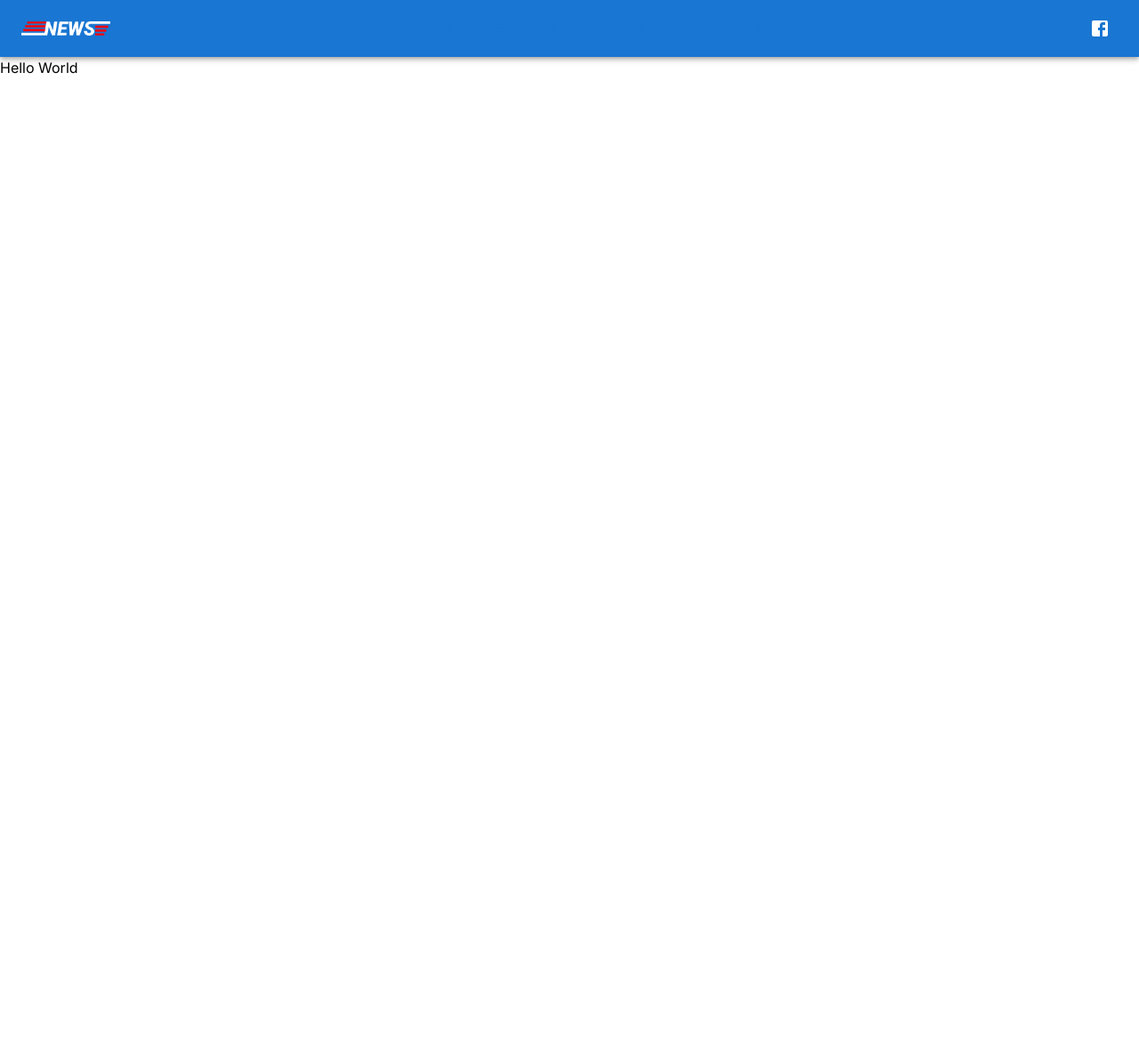
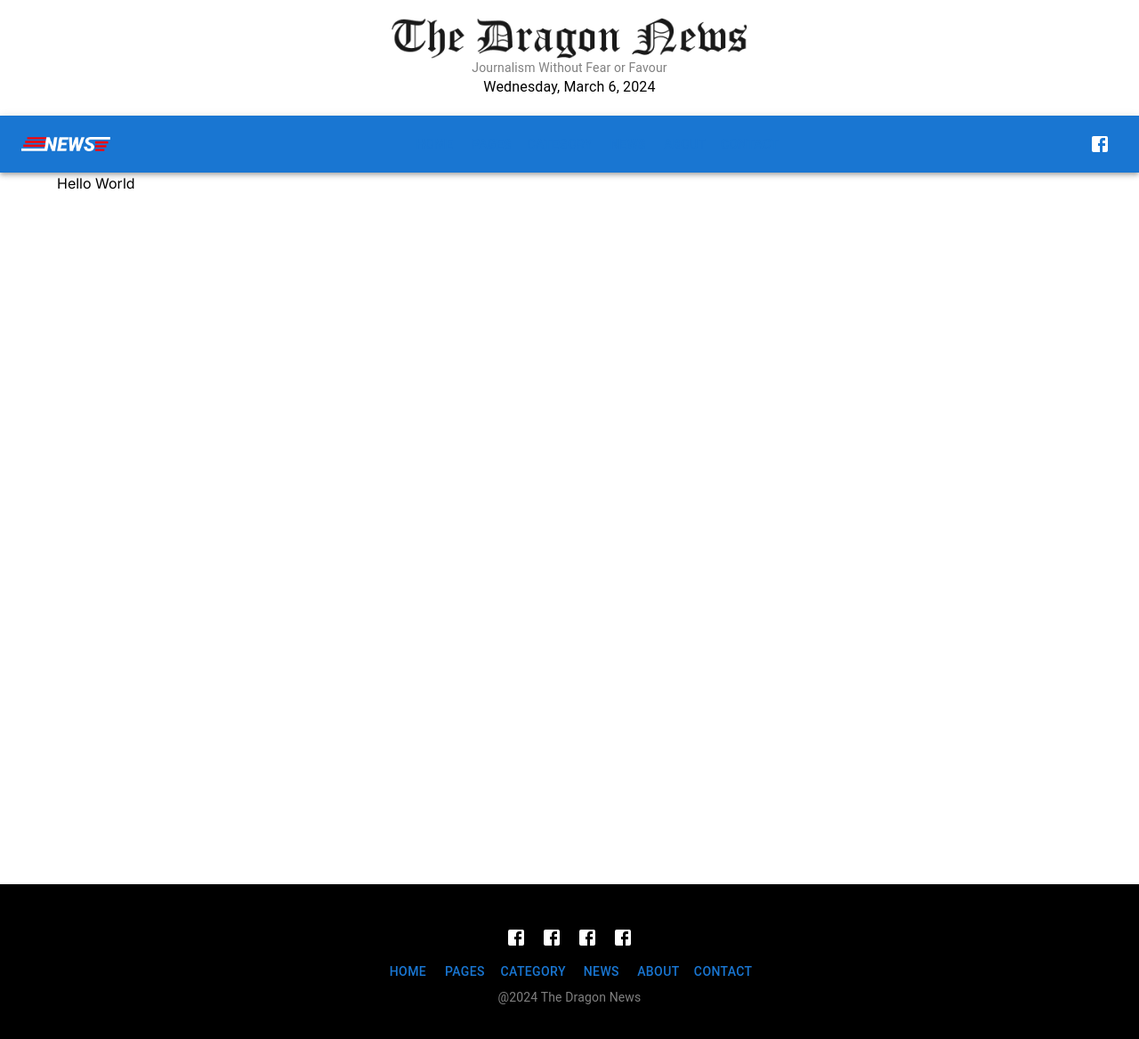
Before and after one commit to Bipon-Roy/nextjs-news-portal, a Next.js app: page / in a window 1280 px wide. Shown: the top 1168 px of the page at 89% size. Before the commit the page ends 800 px from the top, so only its background shows below. Built offline with nearby package versions, Linux system fonts and the light colour scheme.

Commit message:
Added Header Component and getCurrentDate utils func

```diff
--- a/src/app/layout.js
+++ b/src/app/layout.js
@@ -1,6 +1,8 @@
 import { Inter } from "next/font/google";
 import "./globals.css";
 import Navbar from "@/components/shared/Navbar";
+import Footer from "@/components/shared/Footer";
+import { Container } from "@mui/material";
 
 const inter = Inter({ subsets: ["latin"] });
 
@@ -14,7 +16,8 @@
         <html lang="en">
             <body className={inter.className}>
                 <Navbar />
-                {children}
+                <Container className="min-h-screen"> {children}</Container>
+                <Footer />
             </body>
         </html>
     );
--- /dev/null
+++ b/src/components/shared/Footer.js
@@ -0,0 +1,70 @@
+import { Box, Button, Container, IconButton, Typography } from "@mui/material";
+import FacebookIcon from "@mui/icons-material/Facebook";
+import Link from "next/link";
+const Footer = () => {
+    const navItems = [
+        {
+            route: "Home",
+            pathname: "/",
+        },
+        {
+            route: "Pages",
+            pathname: "/pages",
+        },
+        {
+            route: "Category",
+            pathname: "/categories/news?category=all-news",
+        },
+        {
+            route: "News",
+            pathname: "/news",
+        },
+        {
+            route: "About",
+            pathname: "/about",
+        },
+        {
+            route: "Contact",
+            pathname: "/contact",
+        },
+    ];
+    return (
+        <Box className="bg-black px-2 py-10">
+            <Container>
+                <Box
+                    className="w-full text-center"
+                    sx={{
+                        "& svg": {
+                            color: "white",
+                        },
+                    }}
+                >
+                    <IconButton>
+                        <FacebookIcon />
+                    </IconButton>
+                    <IconButton>
+                        <FacebookIcon />
+                    </IconButton>
+                    <IconButton>
+                        <FacebookIcon />
+                    </IconButton>
+                    <IconButton>
+                        <FacebookIcon />
+                    </IconButton>
+                </Box>
+                <Box className="w-full text-center">
+                    {navItems.map((item) => (
+                        <Link key={item} href={item.pathname}>
+                            <Button className="text-white">{item.route}</Button>
+                        </Link>
+                    ))}
+                </Box>
+                <Typography textAlign="center" variant="body2" color="gray">
+                    @2024 The Dragon News
+                </Typography>
+            </Container>
+        </Box>
+    );
+};
+
+export default Footer;
--- /dev/null
+++ b/src/components/shared/Header.js
@@ -0,0 +1,20 @@
+import { Box, Container, Typography } from "@mui/material";
+import headingImage from "@/assets/The Dragon News.png";
+import Image from "next/image";
+import { getCurrentDate } from "@/utils/getCurrentDate";
+const Header = () => {
+    const currentDate = getCurrentDate();
+    return (
+        <Box className="w-full my-5">
+            <Container>
+                <Image src={headingImage} width={400} height={400} alt="logo" className="mx-auto" />
+                <Typography variant="body2" color="gray" textAlign="center" className="my-2">
+                    Journalism Without Fear or Favour
+                </Typography>
+                <Typography textAlign="center">{currentDate}</Typography>
+            </Container>
+        </Box>
+    );
+};
+
+export default Header;
--- a/src/components/shared/Navbar.js
+++ b/src/components/shared/Navbar.js
@@ -9,6 +9,7 @@
 import { IconButton, Stack } from "@mui/material";
 import FacebookIcon from "@mui/icons-material/Facebook";
 import Link from "next/link";
+import Header from "./Header";
 
 const navItems = [
     {
@@ -39,6 +40,8 @@
 
 const Navbar = () => {
     return (
+        <>
+            <Header />
             <AppBar position="static" className="bg-black">
                 <Container maxWidth="xl">
                     <Toolbar disableGutters>
@@ -67,6 +70,7 @@
                     </Toolbar>
                 </Container>
             </AppBar>
+        </>
     );
 };
 export default Navbar;
--- /dev/null
+++ b/src/utils/getCurrentDate.js
@@ -0,0 +1,26 @@
+export function getCurrentDate() {
+    const currentDate = new Date();
+
+    const days = ["Sunday", "Monday", "Tuesday", "Wednesday", "Thursday", "Friday", "Saturday"];
+    const months = [
+        "January",
+        "February",
+        "March",
+        "April",
+        "May",
+        "June",
+        "July",
+        "August",
+        "September",
+        "October",
+        "November",
+        "December",
+    ];
+
+    const day = days[currentDate.getDay()];
+    const month = months[currentDate.getMonth()];
+    const date = currentDate.getDate();
+    const year = currentDate.getFullYear();
+
+    return `${day}, ${month} ${date}, ${year}`;
+}
```
Lines whose indentation alone changed are shown as unchanged.
